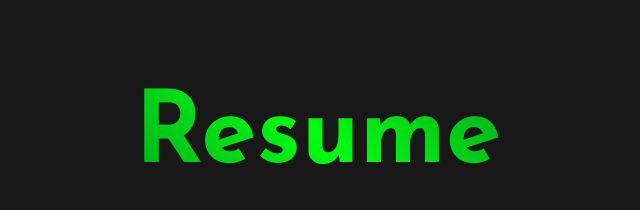
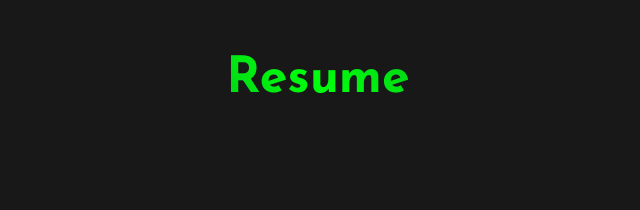
Before and after one commit to w-Flixxy/site, a plain HTML site: page index.html in a window 1280 px wide. Shown: the whole page, without its empty margins (322-962 px from the left). Drawn offline with Linux system fonts and the light colour scheme.

Commit message:
Update static.css

```diff
--- a/static.css
+++ b/static.css
@@ -10,9 +10,6 @@ h1{
     background-clip: text;
     -webkit-background-clip: text;
     -webkit-text-fill-color: transparent;
-}
-#main {
-    font-size: 100px;
 }
 .content-area{
     background-color: white;
```
